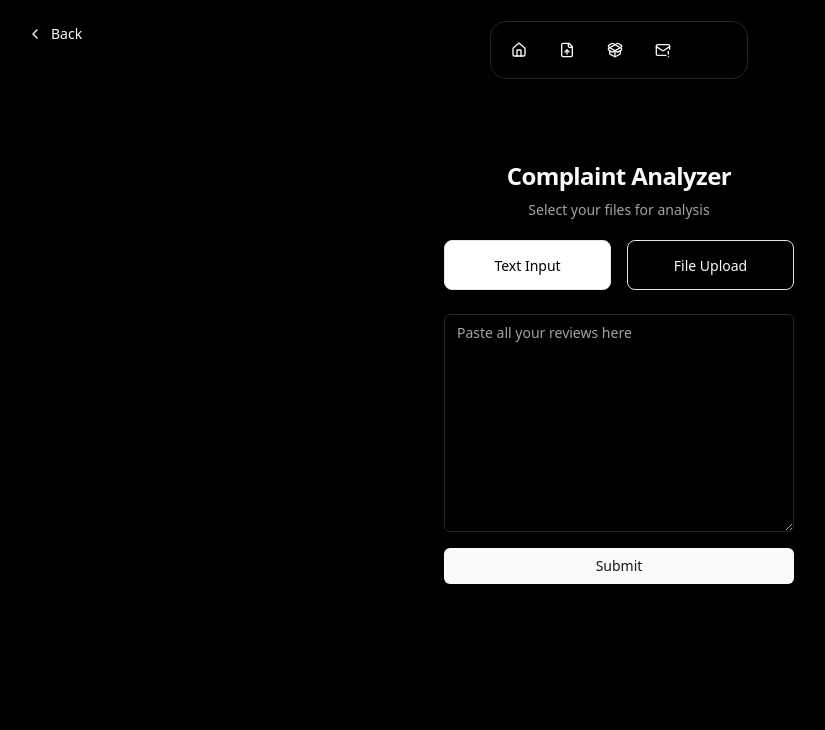
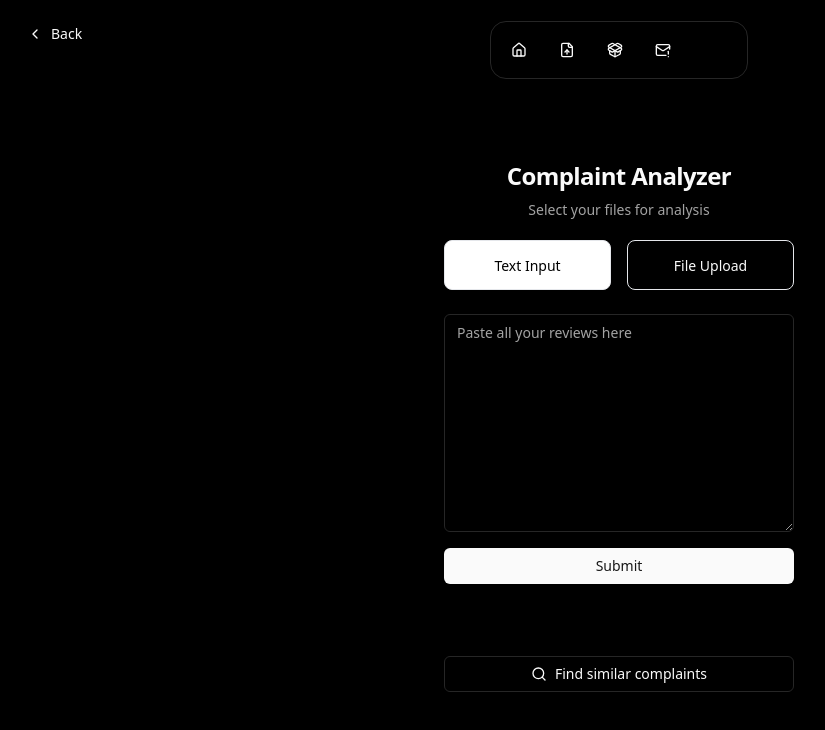
Before and after one commit to jorgeandrespadilla/ai-ruby-track-hackathon, a Next.js app: page /summarize in a window 1280 px wide. Shown: the top 730 px of the page, without its empty margins (21-846 px from the left). Built offline with nearby package versions, Linux system fonts and the light colour scheme.

Commit message:
feat: add similar complaints viewer

```diff
--- a/app/api/similar-complaints/route.ts
+++ b/app/api/similar-complaints/route.ts
@@ -7,7 +7,7 @@ interface SimilarComplaintsRequest {
   maxResults?: number;
 }
 
-interface SimilarComplaintsResponse {
+export interface SimilarComplaintsResponse {
   similarComplaints: SimilarComplaint[];
 }
 
--- a/app/summarize/page.tsx
+++ b/app/summarize/page.tsx
@@ -1,9 +1,9 @@
 "use client"
 
-import { ChevronLeft, Loader2 } from 'lucide-react'
+import { ChevronLeft, Loader2, Search } from 'lucide-react'
 import * as React from 'react'
 import Link from 'next/link'
-import { buttonVariants } from '@/components/ui/button'
+import { Button, buttonVariants } from '@/components/ui/button'
 import { Form, FormField, FormControl, FormItem, FormMessage } from '@/components/ui/form'
 import { Textarea } from '@/components/ui/textarea'
 import * as z from 'zod'
@@ -13,7 +13,8 @@ import { useForm } from 'react-hook-form'
 import { toast } from 'sonner'
 import { NavBar } from './(components)/nav-bar'
 import FilePreview from './(components)/FilePreview'
-import { AnalysisResult } from '@/lib/types'
+import { AnalysisResult, SimilarComplaint } from '@/lib/types'
+import { SimilarComplaintsResponse } from '../api/similar-complaints/route'
 
 export const summarizeSchema = z.object({
   transcript: z.string().min(10),
@@ -33,6 +34,9 @@ export default function SummarizePage() {
   const [analysis, setAnalysis] = React.useState<AnalysisResult[] | null>(null)
   const [numberComplaints, setNumberComplaints] = React.useState<number>(0)
   const [file, setFile] = React.useState<any>();
+  const [similarComplaints, setSimilarComplaints] = React.useState<SimilarComplaint[] | null>(null)
+  const [isLoadingSimilarComplaints, setIsLoadingSimilarComplaints] = React.useState<boolean>(false)
+  const [transcript, setTranscript] = React.useState<string>('The service was terrible. I would not recommend it to anyone.')
 
   async function onSubmit(_data: FormData) {
     setIsLoading(true)
@@ -100,6 +104,29 @@ export default function SummarizePage() {
           description: 'Something went wrong. Please try again.',
         })
       });
+  }
+
+  const findSimilarComplaints = async (transcript: string) => {
+    try {
+      setIsLoadingSimilarComplaints(true)
+      const response = await fetch('/api/similar-complaints', {
+        method: 'POST',
+        body: JSON.stringify({ transcriptSummary: transcript }),
+      })
+
+      if (!response.ok) {
+        throw new Error('Failed to find similar complaints')
+      }
+
+      const data: SimilarComplaintsResponse = await response.json()
+      setSimilarComplaints(data.similarComplaints)
+    } catch (error) {
+      console.error('Error finding similar complaints:', error)
+      toast.error('Error', {
+        description: 'Something went wrong. Please try again.',
+      })
+    }
+    setIsLoadingSimilarComplaints(false)
   }
 
   return (
@@ -255,6 +282,50 @@ export default function SummarizePage() {
               return null;
             })}
           </div>
+          <div>
+            {transcript && (
+              <Button
+                variant='outline'
+                className='w-full'
+                disabled={isLoadingSimilarComplaints}
+                onClick={() => findSimilarComplaints(transcript)}
+              >
+                <Search className='mr-2 size-4' />
+                Find similar complaints
+              </Button>
+            )}
+          </div>
+          <div className='pb-4'>
+            <div>
+              {isLoadingSimilarComplaints && (
+                <div className="flex flex-row items-center mt-2 p-4 border rounded-md shadow-sm bg-[var(--color-three)]">
+                  <Loader2 className="mr-2 size-4 animate-spin" />
+                  <span>Finding similar complaints...</span>
+                </div>
+              )}
+            </div>
+            <div>
+              {similarComplaints && similarComplaints.length === 0 && (
+                <div className="mt-2 p-4 border rounded-md shadow-sm bg-[var(--color-three)]">
+                  <span>No similar complaints found.</span>
+                </div>
+              )}
+            </div>
+            <div>
+              {similarComplaints && similarComplaints.length > 0 && (
+                <div>
+                  <h2 className="text-lg font-semibold">Similar Complaints</h2>
+                  <div className="mt-3 p-4 border rounded-md shadow-sm bg-[var(--color-three)]">
+                    {similarComplaints.map((complaint, index) => (
+                      <div key={index} className="mt-2">
+                        <p className="text-sm"><strong>Summary:</strong> {complaint.complaintSummary}</p>
+                      </div>
+                    ))}
+                  </div>
+                </div>
+              )}
+            </div>
+          </div>
         </div>
       </div>
     </div>
```
